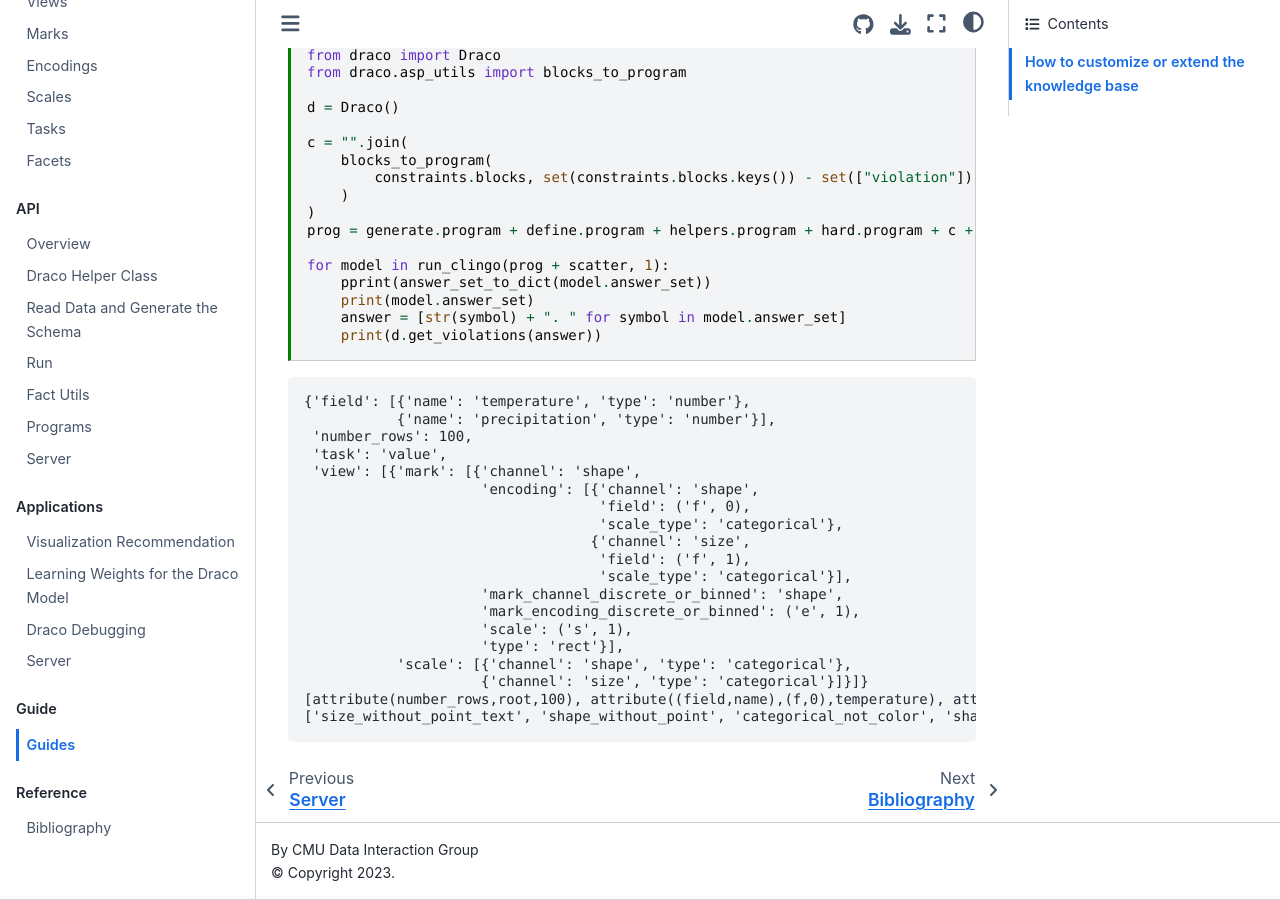
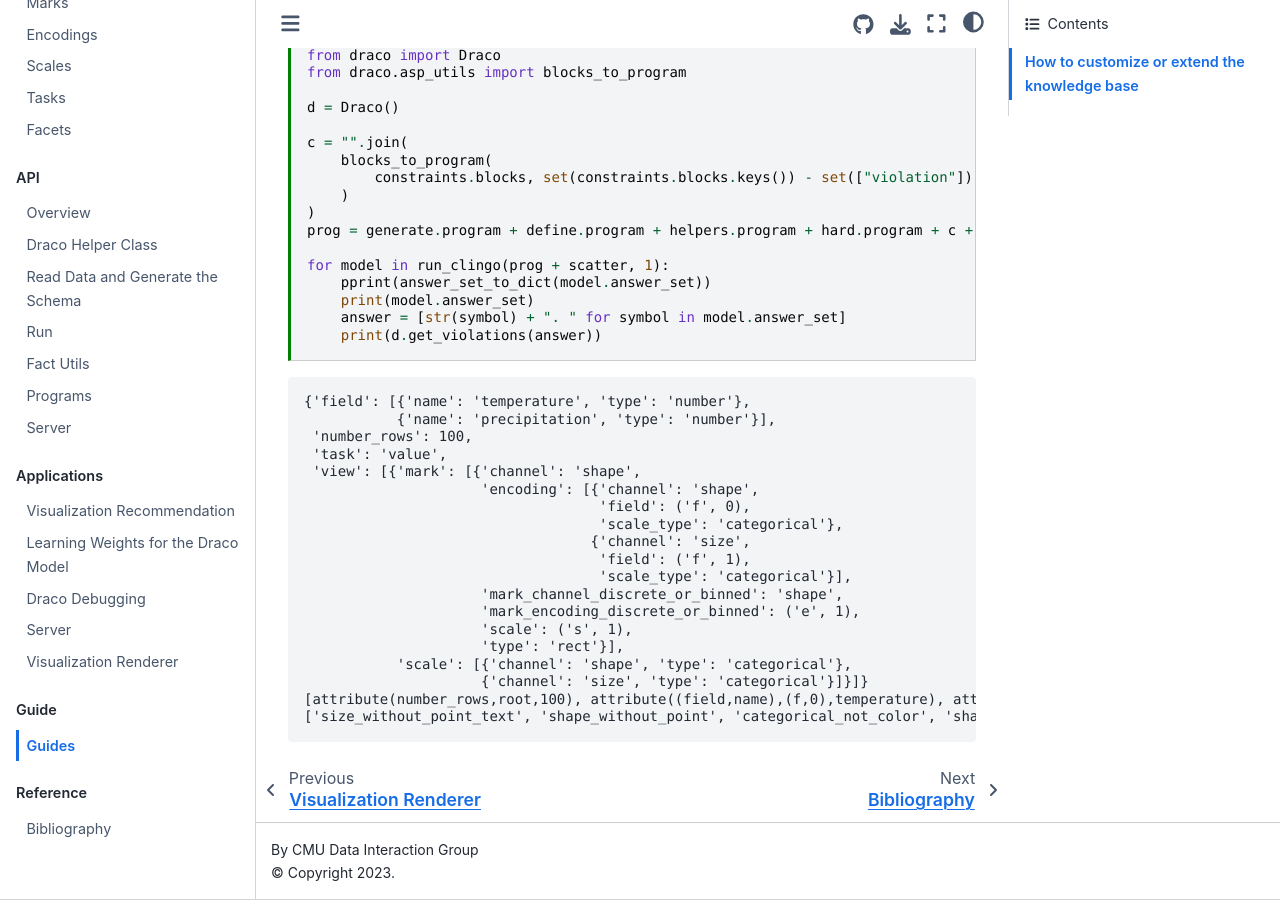
Before and after one commit to cmudig/draco2, a Jupyter Book: the page built from docs/guide.ipynb, in a window 1280 px wide and 900 px high, scrolled down 1921 px. Built offline with Jupyter Book 1.0.4 settings and Sphinx 7.4.7 and the Sphinx Book theme 1.1.4, drawn with Linux system fonts in a browser that asks for light colours; pages that are not in the unit, such as notebooks, are missing from menus.

Commit message:
docs: create renderer usage docs

```diff
--- a/docs/_toc.yml
+++ b/docs/_toc.yml
@@ -27,6 +27,7 @@
       - file: applications/draco_learn
       - file: applications/debug_draco
       - file: applications/server
+      - file: applications/renderer
   - caption: Guide
     chapters:
       - file: guide
```
Also changed, not shown: docs/applications/renderer.ipynb (added).
